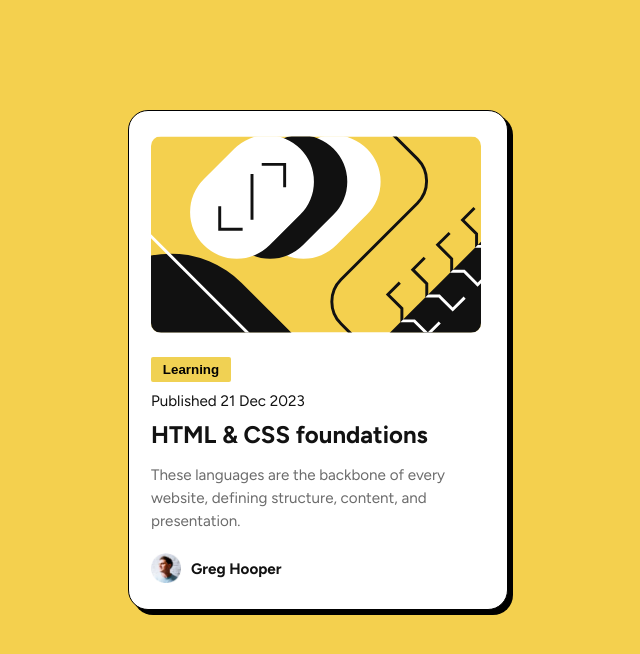
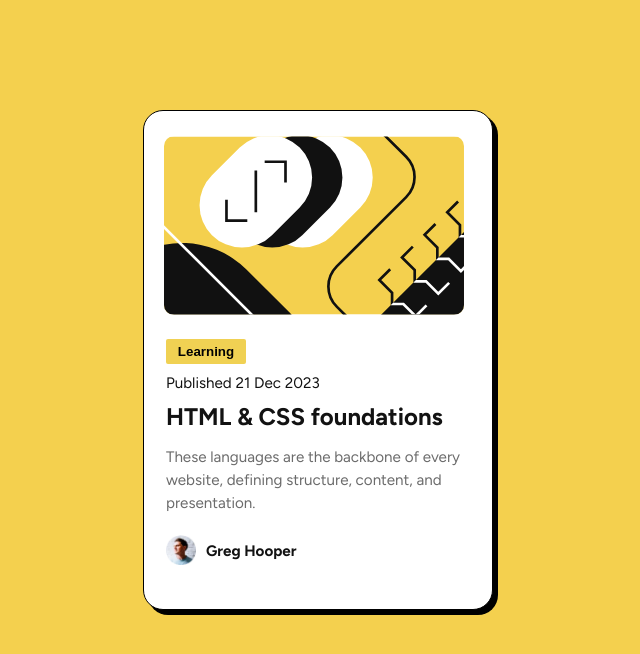
Before and after one commit to huzaifa612/blog-preview-component, a plain HTML site: page index.html in a window 1280 px wide. Shown: the whole page, without its empty margins (322-962 px from the left). Drawn offline with Linux system fonts and the light colour scheme.

Commit message:
change width of card

```diff
--- a/style.css
+++ b/style.css
@@ -14,19 +14,20 @@ body{
     font-family: "Figtree", sans-serif;
 }
 .card{
-    width: 380px;
+    width: 350px;
     min-height: 500px;
     background-color: #fff;
     border-radius: 20px;
     border: 1px solid #000;
     box-shadow: 5px 5px 0 #000;
 }
-.image, button, h1, h2, p{
+button, h1, h2, p{
     margin-left: 22px;
 }
 .image{
-    width: 330px;
+    width: 300px;
     margin-top: 25px;
+    margin-left: 20px;
     border-radius: 10px;
 }
 button{
```
